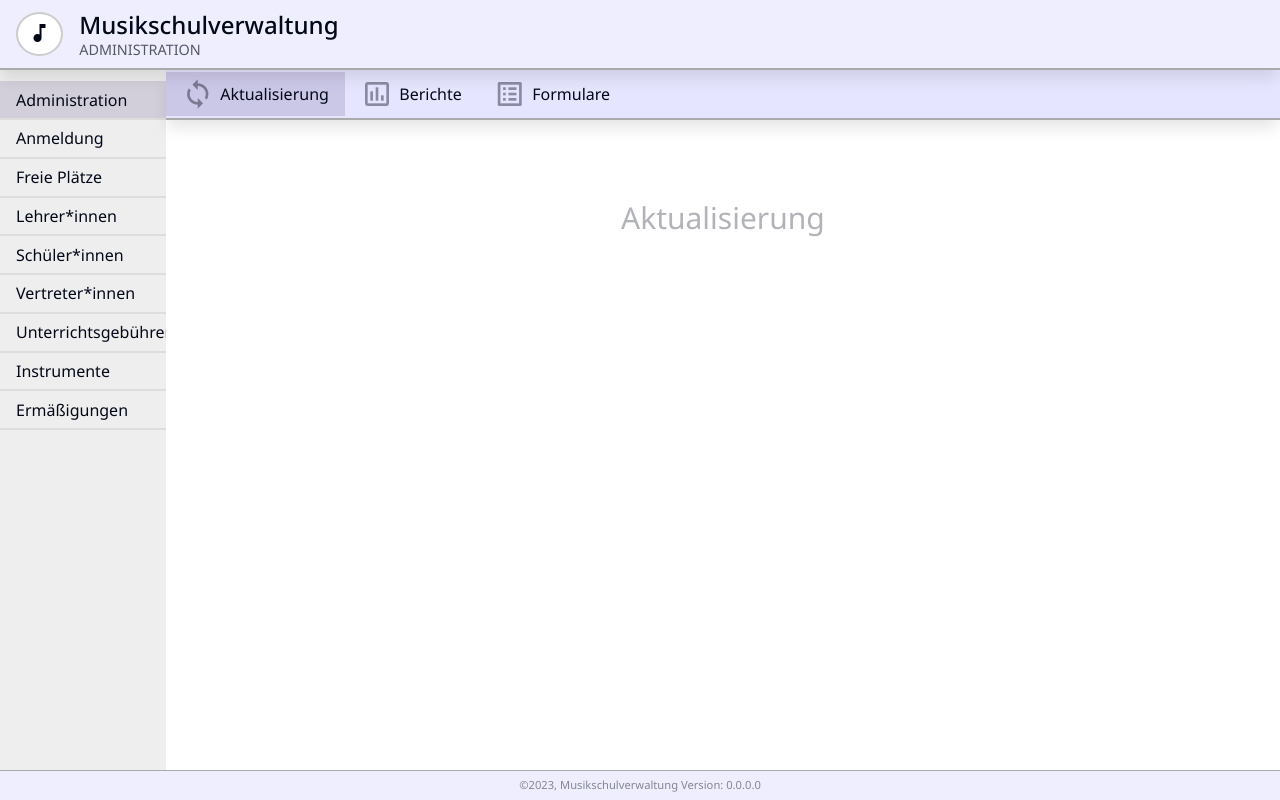
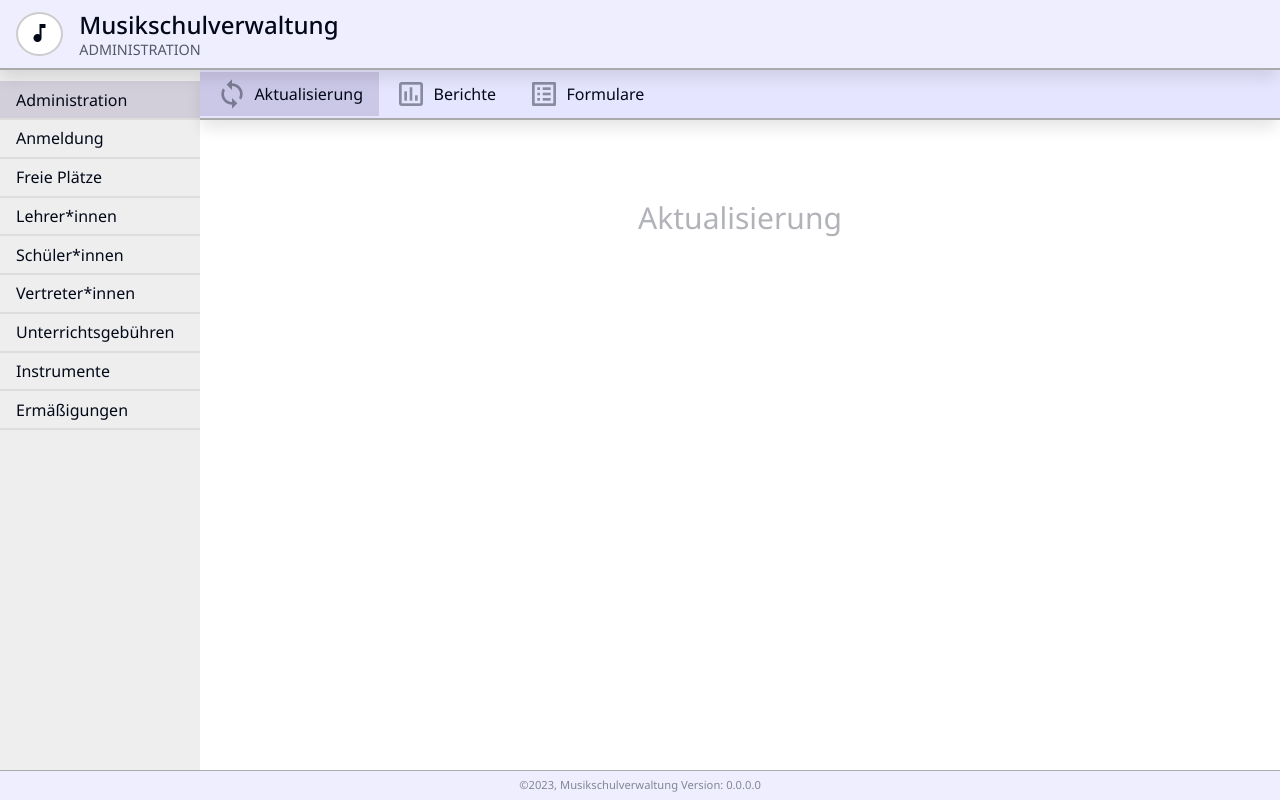
Before and after one commit to alperix/music, a React (Vite) app: page /#/ in a window 1280 px wide. Built offline with nearby package versions, Linux system fonts and the light colour scheme.

Commit message:
CSS fixes

```diff
--- a/src/assets/css/Layout.scss
+++ b/src/assets/css/Layout.scss
@@ -86,6 +86,7 @@ main {
 }
 
 .module {
+    flex: 1;
     width: 100%;
     display: flex;
     flex-direction: column;
--- a/src/assets/css/Navigation.scss
+++ b/src/assets/css/Navigation.scss
@@ -20,6 +20,7 @@
     padding: 0.7rem 0;
     background-color: #eee;
     overflow-y: auto;
+    min-width: 200px;
 
     @media only screen and (max-width: 640px) {
         display: none;
```
